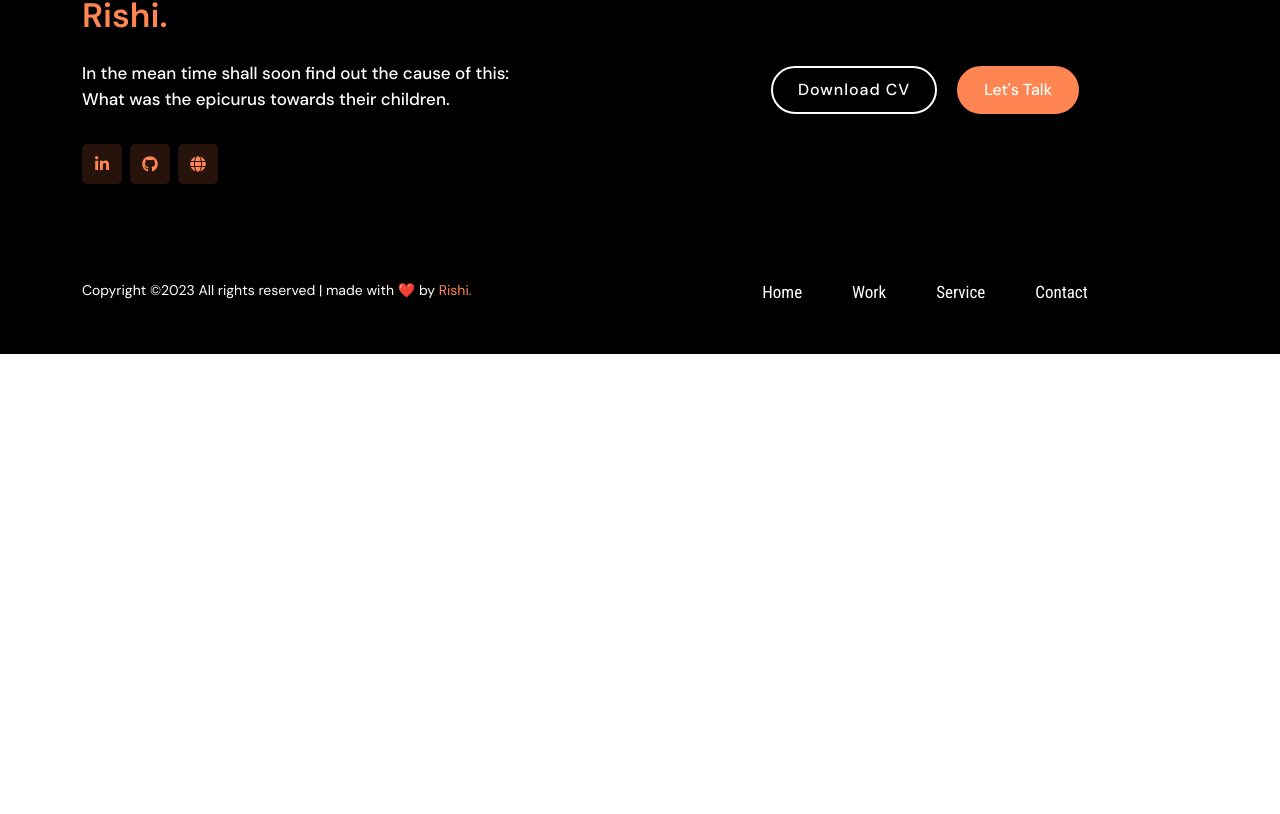
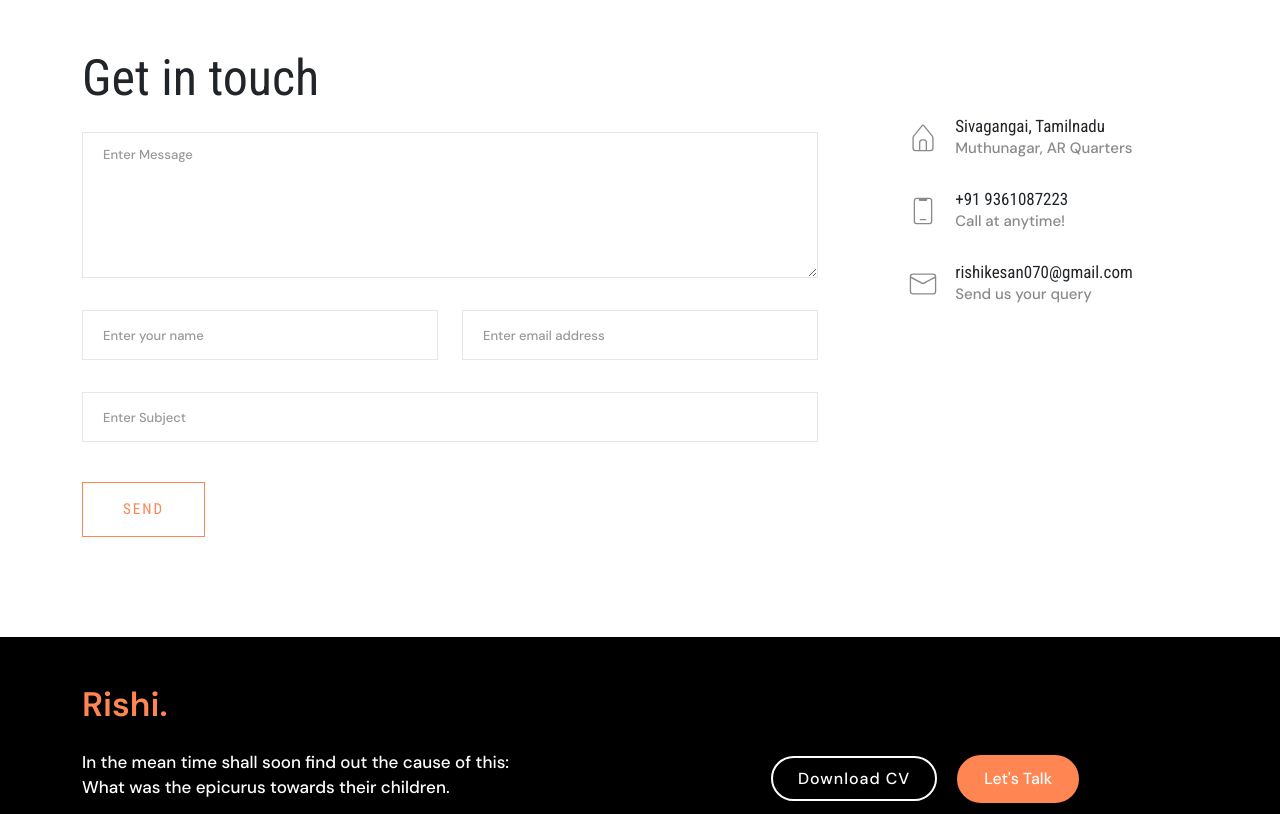
Before and after one commit to Rishi-077/my-portfolio, a React (Vite) app: page / in a window 1280 px wide. Shown: the part 2886-3700 px from the top of the page. Before the commit the page ends 3240 px from the top, so only its background shows below. Built offline with nearby package versions, Linux system fonts and the light colour scheme.

Commit message:
Contact section completed

```diff
--- a/package.json
+++ b/package.json
@@ -10,6 +10,7 @@
     "preview": "vite preview"
   },
   "dependencies": {
+    "@emailjs/browser": "^3.11.0",
     "bootstrap": "^5.3.2",
     "react": "^18.2.0",
     "react-bootstrap": "^2.9.1",
@@ -18,6 +19,7 @@
     "react-icons": "^4.12.0",
     "react-router-dom": "^6.20.1",
     "react-scroll": "^1.9.0",
+    "sweetalert2": "^11.10.1",
     "swiper": "^11.0.5"
   },
   "devDependencies": {
--- /dev/null
+++ b/src/components/Contact/Contact.jsx
@@ -0,0 +1,212 @@
+import { useForm } from "react-hook-form";
+import styles from "./Contact.module.css";
+import { CiHome, CiMail, CiMobile3 } from "react-icons/ci";
+import { useRef, useState } from "react";
+import Swal from "sweetalert2";
+import emailjs from "@emailjs/browser";
+
+function Contact() {
+  const form = useRef();
+  const {
+    register,
+    reset,
+    formState: { errors },
+    handleSubmit,
+    getValues,
+  } = useForm({
+    mode: "onChange",
+    defaultValues: {
+      name: "",
+      email: "",
+      message: "",
+      company: "",
+      phone: "",
+    },
+  });
+
+  const [data, setData] = useState({});
+
+  const onInputChange = (e) => {
+    setData({ ...data, [e.target.name]: e.target.value });
+  };
+
+  const onSubmit = (data, e) => {
+    e.preventDefault();
+    emailjs
+      .sendForm(
+        "service_mwvnr1t",
+        "template_98oy9ja",
+        form.current,
+        "user_99q7DVqiRkHk9AlrAmpyc"
+      )
+      .then(
+        (result) => {
+          reset();
+          Swal.fire(
+            "Good job!",
+            "Message Send Successfully :)",
+            "success",
+            "Close"
+          );
+        },
+        (error) => {
+          Swal.fire({
+            title: "Error!",
+            text: "Something went wrong message could not be sent :) ",
+            icon: "error",
+            button: "ok!",
+          });
+        }
+      );
+  };
+
+  return (
+    <>
+      <section className={`container ${styles.contact_container}`}>
+        <div className="row">
+          <h1 className={`${styles.title}`}>Get in touch</h1>
+
+          <div className="col-md-8 col-12 ">
+            <form ref={form} onSubmit={handleSubmit(onSubmit)}>
+              <div className="row">
+                <div className="col-12">
+                  <div className={`${styles.input_div} py-3`}>
+                    <textarea
+                      type="text"
+                      className={`form-control shadow-none`}
+                      name="message"
+                      placeholder="Enter Message"
+                      id="message"
+                      rows={5}
+                      onChange={(e) => onInputChange(e)}
+                      {...register("message", {
+                        required: "Message is required",
+                      })}
+                    />
+                    <span className="text-danger fs-10 fw-500">
+                      {errors.message && errors.message.message}
+                    </span>
+                  </div>
+                </div>
+
+                <div className="col-sm-6 col-12">
+                  <div className={`${styles.input_div} py-3`}>
+                    <input
+                      type="text"
+                      className={`form-control shadow-none`}
+                      name="name"
+                      id="name"
+                      placeholder="Enter your name"
+                      onChange={(e) => onInputChange(e)}
+                      {...register("name", {
+                        required: "Name is required",
+                        maxLength: {
+                          value: 55,
+                          message: "Max length is 55",
+                        },
+                      })}
+                    />
+                    <span className="text-danger fs-10 fw-500">
+                      {errors.name && errors.name.message}
+                    </span>
+                  </div>
+                </div>
+
+                <div className="col-sm-6 col-12">
+                  <div className={`${styles.input_div} py-3`}>
+                    <input
+                      type="text"
+                      className={`form-control shadow-none`}
+                      name="email"
+                      id="email"
+                      placeholder="Enter email address"
+                      onChange={(e) => onInputChange(e)}
+                      {...register("email", {
+                        required: "Email is required",
+                        pattern: {
+                          value:
+                            /^([a-zA-Z0-9._%-]+@[a-zA-Z0-9.-]+\.[a-zA-Z]{2,})$/,
+                          message: "Email is Invalid",
+                        },
+                        maxLength: {
+                          value: 55,
+                          message: "Max length is 55",
+                        },
+                      })}
+                    />
+                    <span className="text-danger fs-10 fw-500">
+                      {errors.email && errors.email.message}
+                    </span>
+                  </div>
+                </div>
+
+                <div className="col-12 ">
+                  <div className={`${styles.input_div} py-3`}>
+                    <input
+                      type="text"
+                      className={`form-control shadow-none`}
+                      name="subject"
+                      id="subject"
+                      placeholder="Enter Subject"
+                      onChange={(e) => onInputChange(e)}
+                      {...register("subject", {
+                        required: "subject is required",
+                        maxLength: {
+                          value: 55,
+                          message: "Max length is 55",
+                        },
+                      })}
+                    />
+                    <span className="text-danger fs-10 fw-500">
+                      {errors.subject && errors.subject.message}
+                    </span>
+                  </div>
+                </div>
+
+                <div className="col-12 mt-4">
+                  <button className={`${styles.contact_btn}`}>SEND</button>
+                </div>
+              </div>
+            </form>
+          </div>
+
+          <div className="col-md-4 col-12 d-flex align-items-start justify-content-md-center justify-content-start mt-md-0 mt-5">
+            <div className={`d-flex flex-column`}>
+              <div className={`${styles.address_content_div}`}>
+                <div className="me-3">
+                  <CiHome className={`${styles.contact_icon}`} />
+                </div>
+                <div>
+                  <h6>Sivagangai, Tamilnadu</h6>
+                  <p>Muthunagar, AR Quarters</p>
+                </div>
+              </div>
+
+              <div className={`${styles.address_content_div}`}>
+                <div className="me-3">
+                  <CiMobile3 className={`${styles.contact_icon}`} />
+                </div>
+                <div>
+                  <h6>+91 9361087223</h6>
+                  <p>Call at anytime!</p>
+                </div>
+              </div>
+
+              <div className={`${styles.address_content_div}`}>
+                <div className="me-3">
+                  <CiMail className={`${styles.contact_icon}`} />
+                </div>
+                <div>
+                  <h6>rishikesan070@gmail.com</h6>
+                  <p>Send us your query</p>
+                </div>
+              </div>
+            </div>
+          </div>
+        </div>
+      </section>
+    </>
+  );
+}
+
+export default Contact;
--- /dev/null
+++ b/src/components/Contact/Contact.module.css
@@ -0,0 +1,74 @@
+.contact_container {
+  width: 100%;
+  height: auto;
+  padding: 100px 0;
+}
+
+.title {
+  font-family: "Roboto Condensed", sans-serif !important;
+  font-weight: 400;
+  font-size: 50px;
+}
+
+.input_div input,
+.input_div textarea {
+  border: 1px solid #e5e6e9 !important;
+  border-radius: 0px !important;
+  padding: 12px 20px !important;
+}
+
+.input_div input::placeholder,
+.input_div textarea::placeholder {
+  font-size: 13px;
+  font-weight: 500;
+  color: #999999 !important;
+}
+
+.contact_btn {
+  background-color: transparent;
+  color: var(--orange-color);
+  padding: 15px 40px;
+  border: 1px solid var(--orange-color);
+  font-size: 15px;
+  font-family: "Roboto Condensed", sans-serif !important;
+  letter-spacing: 2px;
+}
+
+.contact_btn:hover {
+  background-color: var(--orange-color);
+  color: var(--white-color);
+  padding: 15px 40px;
+  border: 1px solid var(--orange-color);
+  font-size: 15px;
+  font-family: "Roboto Condensed", sans-serif !important;
+  letter-spacing: 2px;
+}
+
+/* content */
+
+.contact_icon {
+  font-size: 32px;
+  color: #8a8a8a;
+  font-weight: 500;
+}
+
+.address_content_div {
+  display: flex;
+  align-items: center;
+  justify-content: start;
+  margin-bottom: 30px;
+}
+
+.address_content_div h6 {
+  font-size: 17px;
+  font-weight: 400;
+  font-family: "Roboto Condensed", sans-serif !important;
+  margin-bottom: 0px;
+}
+
+.address_content_div p {
+  color: #8a8a8a;
+  font-size: 15px;
+  font-weight: 500;
+  margin-bottom: 0px;
+}
--- a/src/components/Footer/Footer.jsx
+++ b/src/components/Footer/Footer.jsx
@@ -32,7 +32,14 @@ function Footer() {
             </div>
             <div className="col-md-6 mt-md-0 mt-5 d-flex align-items-center justify-content-center">
               <div>
-                <button className={`${styles.btn_cv}`}>Download CV</button>
+                <a
+                  href="https://drive.google.com/file/d/1ujaVRApBKOsH_icXyKRerEsa24y6jOBy/view?usp=sharing"
+                  target="_blank"
+                  rel="noreferrer"
+                  className={`${styles.btn_cv}`}
+                >
+                  Download CV
+                </a>
                 <button className={`${styles.btn_talk}`}>
                   Let&apos;s Talk
                 </button>
@@ -42,7 +49,9 @@ function Footer() {
 
           <div className="row py-5">
             <div className="col-md-6 order-md-1 order-2">
-              <p className={`${styles.copyright_p} text-md-start text-center mb-0`}>
+              <p
+                className={`${styles.copyright_p} text-md-start text-center mb-0`}
+              >
                 Copyright ©2023 All rights reserved | made with ❤️ by{" "}
                 <span>Rishi.</span>
               </p>
--- a/src/components/Footer/Footer.module.css
+++ b/src/components/Footer/Footer.module.css
@@ -41,6 +41,7 @@
   border-radius: 30px;
   letter-spacing: 1px;
   margin-right: 20px;
+  text-decoration: none !important;
 }
 
 .btn_talk {
@@ -60,7 +61,7 @@
   color: var(--white-color);
 }
 
-.copyright_p span{
+.copyright_p span {
   font-size: 14px;
   color: var(--orange-color);
 }
@@ -110,7 +111,6 @@
   transform-origin: bottom left;
 }
 
-
 @media screen and (max-width: 400px) {
   .footer_nav_ul {
     display: flex;
@@ -122,7 +122,6 @@
   .footer_nav_ul li {
     margin-bottom: 20px;
   }
-
 
   .btn_cv {
     background-color: transparent;
@@ -146,5 +145,4 @@
     border-radius: 30px;
     margin-top: 20px;
   }
-
 }
--- a/src/components/Home/Home.jsx
+++ b/src/components/Home/Home.jsx
@@ -62,7 +62,7 @@ const Home = () => {
                 <div className="me-3  text-end">
                   <h6 className={`${styles.email_h6}`}>Drop your Message</h6>
                   <h3 className={`${styles.email_h3}`}>
-                    <a href="rishikesan070@gmail.com">
+                    <a href="mailto:rishikesan070@gmail.com">
                       rishikesan070@gmail.com
                     </a>
                   </h3>
--- a/src/pages/Landing/Landing.jsx
+++ b/src/pages/Landing/Landing.jsx
@@ -1,4 +1,5 @@
 import About from "../../components/About/About";
+import Contact from "../../components/Contact/Contact";
 import Footer from "../../components/Footer/Footer";
 import Home from "../../components/Home/Home";
 import Work from "../../components/Work/Work";
@@ -14,6 +15,7 @@ function Landing() {
       </div>
       <Work />
       <About />
+      <Contact />
       <Footer />
     </div>
   );
```
Also changed, not shown: 2 other files (tests, documents, lock files or other folders).
